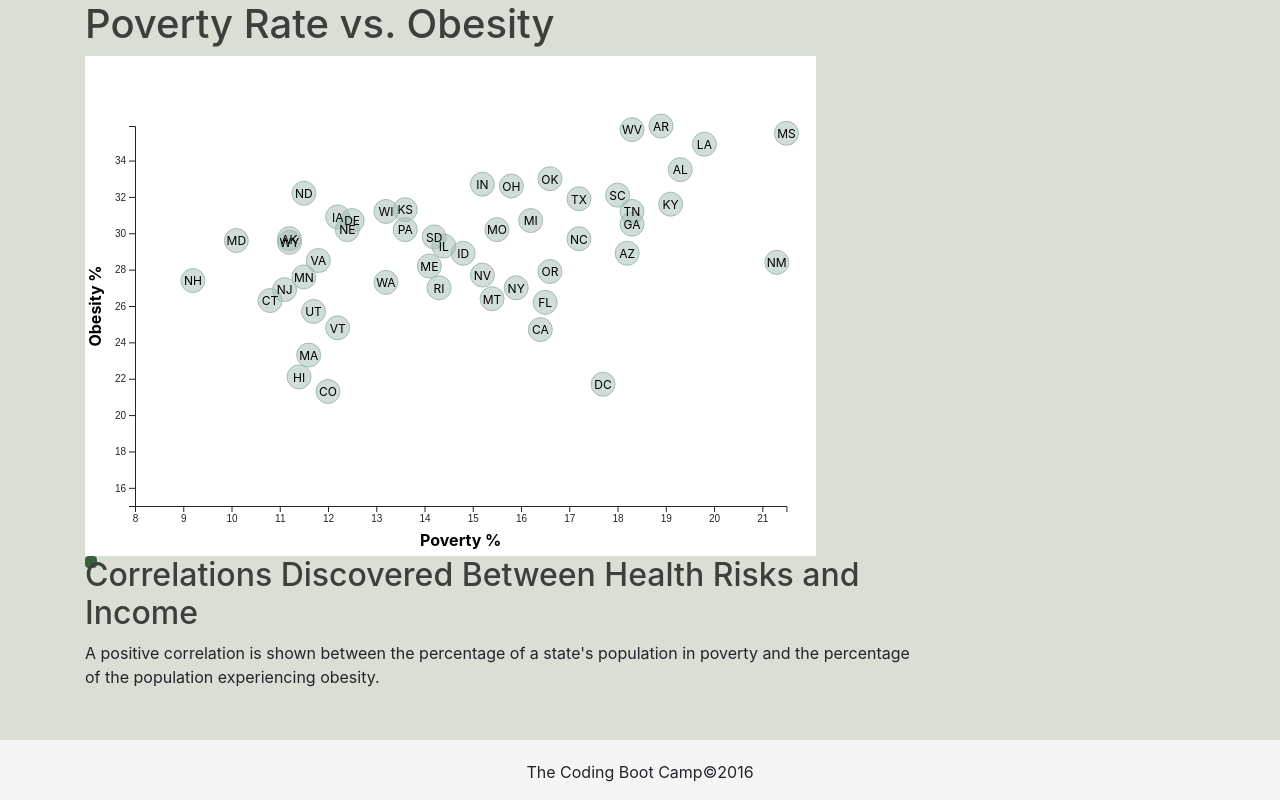
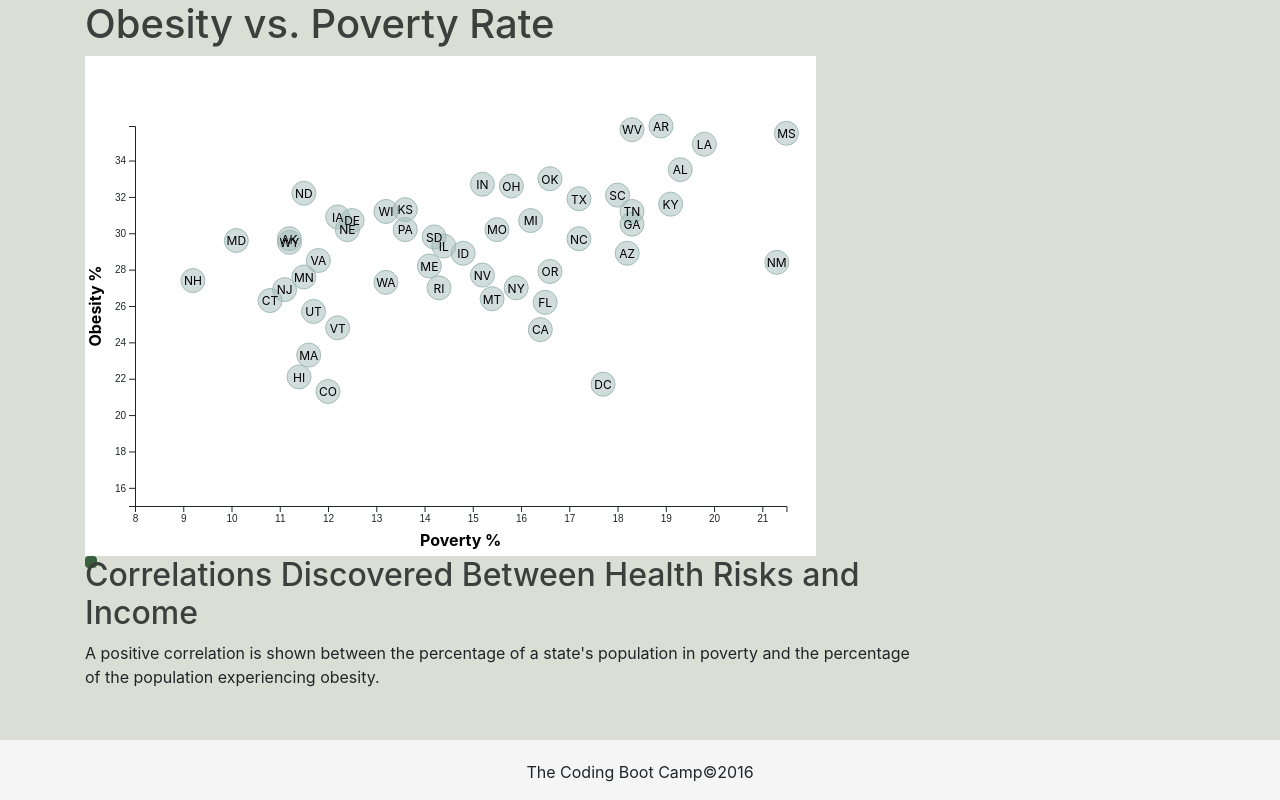
Before and after one commit to grand42/D3-Challenge, a plain HTML site: page index.html in a window 1280 px wide. Drawn offline with nearby package versions, Linux system fonts and the light colour scheme.

Commit message:
Update ReadME

```diff
--- a/index.html
+++ b/index.html
@@ -14,7 +14,7 @@
   <div class="container">
     <div class="row">
       <div class="col-xs-12 col-md-12">
-        <h1>Poverty Rate vs. Obesity</h1>
+        <h1>Obesity vs. Poverty Rate</h1>
       </div>
     </div>
     <div class="row">
```
Also changed, not shown: 1 other file.
